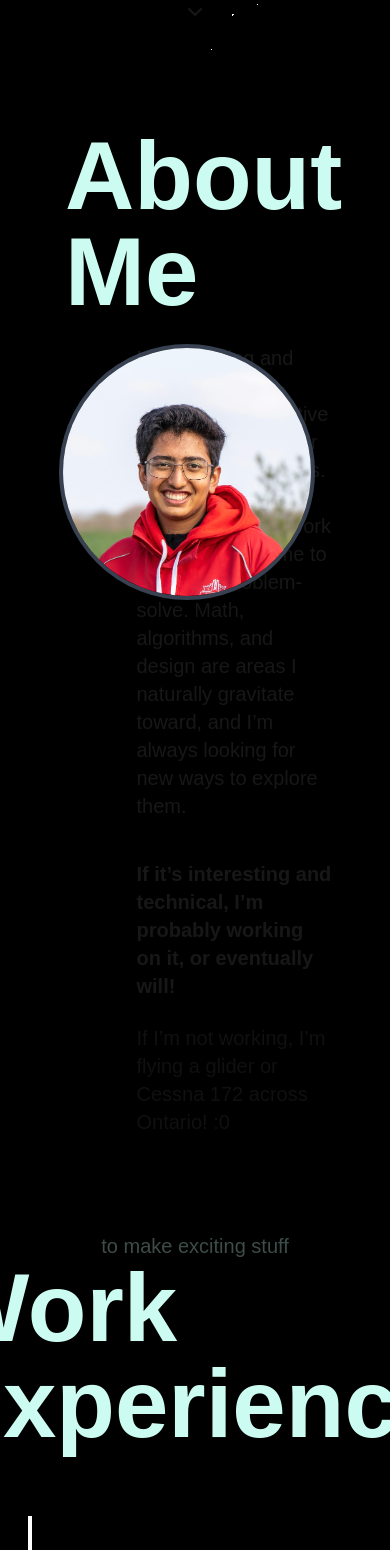
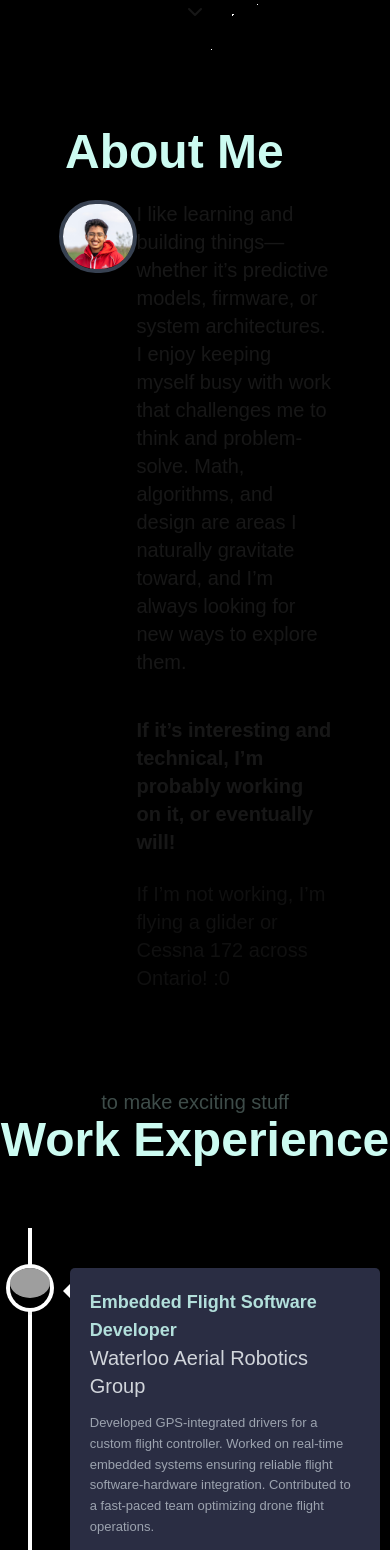
Before and after one commit to Rosnaky/portfolio, a Next.js app: page / in a window 390 px wide. Shown: the part 780-2330 px from the top of the page. Built offline with nearby package versions, Linux system fonts and the light colour scheme; no server answers; grey boxes are pictures that could not be loaded; a web font is replaced by a local one.

Commit message:
responsive about me, projects, and work experience

```diff
--- a/src/app/about_me.tsx
+++ b/src/app/about_me.tsx
@@ -6,14 +6,14 @@ const AboutMe = () => {
         <>
             <div className="flex justify-center pt-16 bg-black overflow-hidden">
                 <div className="w-2/3">
-                    <div className={`${styles.header} text-left text-teal-100 text-8xl font-extrabold`}>
+                    <div className={`${styles.header} text-left text-teal-100 font-extrabold text-5xl sm:text-6xl md:text-7xl lg:text-8xl`}>
                         About Me
                     </div>
                 </div>
             </div>
             <div className="flex justify-center pt-6 bg-black overflow-hidden">
                 <div className="w-1/5">
-                    <div className="relative w-64 h-64 overflow-hidden rounded-full border-4 border-gray-700 shadow-lg">
+                    <div className="relative xl:w-64 xl:h-64 lg:w-48 lg:h-48 sm:w-32 sm:h-32 overflow-hidden rounded-full border-4 border-gray-700 shadow-lg">
                         <img src="./pfp.jpg" alt="Headshot" className="object-cover w-full h-full"/>
                     </div>
                 </div>
--- a/src/app/projects.tsx
+++ b/src/app/projects.tsx
@@ -25,7 +25,7 @@ const Projects = () => {
             <h3 className="text-xl text-teal-100 opacity-30">
                 to keep myself busy
             </h3>
-            <h1 className="text-8xl font-extrabold text-teal-100 uppercase tracking-wide mb-12">
+            <h1 className="text-5xl sm:text-6xl md:text-7xl lg:text-8xl font-extrabold text-teal-100 tracking-wide mb-12">
                 Projects
             </h1>
 
--- a/src/app/work_experience.tsx
+++ b/src/app/work_experience.tsx
@@ -10,7 +10,7 @@ const WorkExperience = () => {
                     <h3 className="text-xl text-teal-100 opacity-30 flex justify-center">
                         to make exciting stuff
                     </h3>
-                    <div className={`${styles.header} text-left text-teal-100 text-8xl font-extrabold pt-15`}>
+                    <div className={`${styles.header} text-left text-teal-100 text-5xl sm:text-6xl md:text-7xl lg:text-8xl font-extrabold pt-15`}>
                         Work Experience
                     </div>
                 </div>
```
